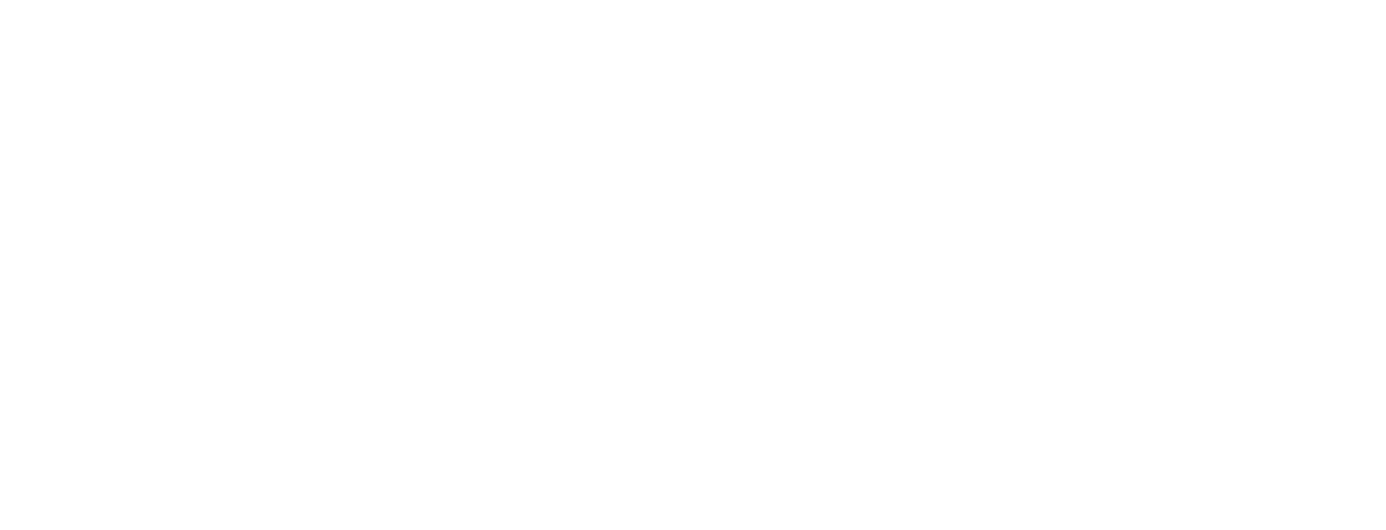
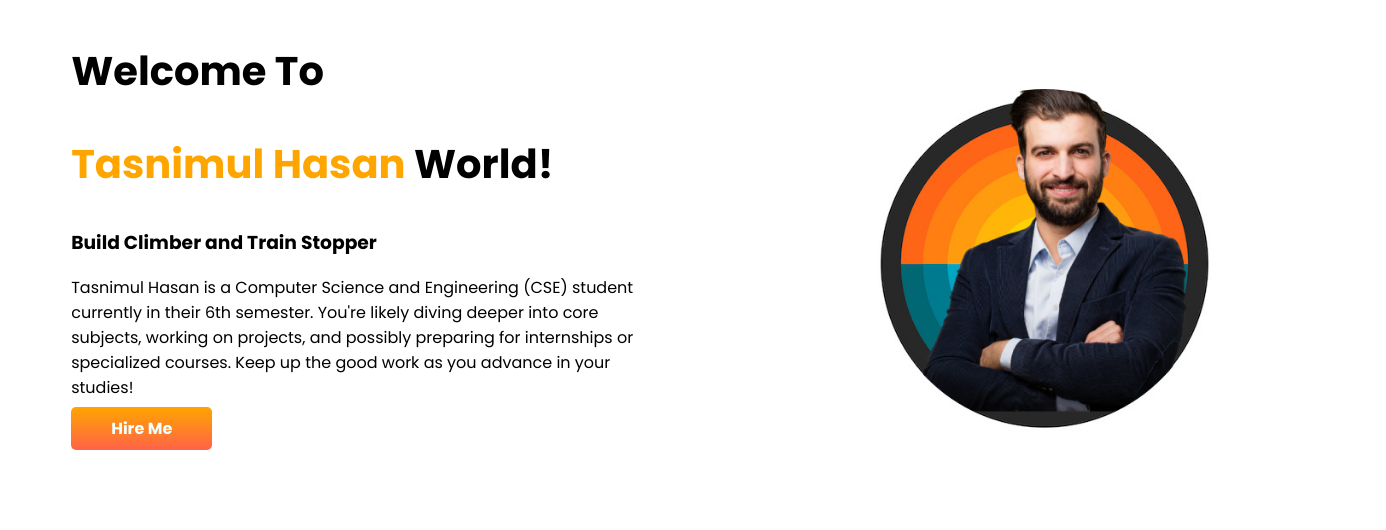
Before and after one commit to tasnimulhasan873/developer-portfolio, a plain HTML site: page index.html in a window 1280 px wide. Shown: the whole page, 1386 px wide, since content can reach past the window. Drawn offline with Linux system fonts and the light colour scheme.

Commit message:
first-supply

```diff
--- a/index.html
+++ b/index.html
@@ -4,9 +4,25 @@
     <meta charset="UTF-8">
     <meta name="viewport" content="width=device-width, initial-scale=1.0">
     <title>Tasnimul Portfolio</title>
+        <link rel="preconnect" href="https://fonts.googleapis.com">
+    <link rel="preconnect" href="https://fonts.gstatic.com" crossorigin>
+    <link href="https://fonts.googleapis.com/css2?family=Poppins:ital,wght@0,100;0,200;0,300;0,400;0,500;0,600;0,700;0,800;0,900;1,100;1,200;1,300;1,400;1,500;1,600;1,700;1,800;1,900&display=swap" rel="stylesheet">
    <link rel="stylesheet" href="style.css">
 </head>
 <body>
+<section>
+    <div class="half-width">
+           <h1>Welcome To</h1>
+        <h1><span class="orange-color">Tasnimul Hasan</span> World!</h1>
+        <h3>Build Climber and Train Stopper</h3>
+        <p>Tasnimul Hasan is a Computer Science and Engineering (CSE) student currently in their 6th semester. You're likely diving deeper into core subjects, working on projects, and possibly preparing for internships or specialized courses. Keep up the good work as you advance in your studies!</p>
+        <a class="link-botton" target ="_blank" href="https://docs.google.com/document/d/1d8bjssNSe7uTJVdq_p7LtNxjFrMxHLZB-1etxU1ADjw/edit#heading=h.2lksk8eyzh4h">Hire Me</a>
+    </div>
+        <div class="half-width">
+            <img src="demo-bg.png" alt="">
+        </div>
+
+</section>
 
 </body>
 </html>
--- a/style.css
+++ b/style.css
@@ -0,0 +1,32 @@
+body{
+        font-family: "Poppins", sans-serif;
+        font-weight: 400;
+        font-style: normal;
+      }
+h1{
+  font-size: 40px;
+}
+.orange-color{
+  color: orange;
+}
+p{
+  text-align: left 50px;
+}
+section{
+  display: flex;
+}
+.half-width{
+  width: 50%;
+  padding-left: 5%;
+}
+.half-width img{
+  width: 120%;
+}
+.link-botton{
+  text-decoration: none;
+  background-image: linear-gradient(orange, tomato);
+   padding: 10px 40px;
+   border-radius: 5px;
+   color: azure;
+   font-weight: 700;
+}
```
Also changed, not shown: demo-bg.png (added), images/developer.png (added), images/hardy.png (added), images/header_bg.png (added), images/icons/facebook.png (added), images/icons/insta.png (added), images/icons/js.png (added), images/icons/mongo.png (added), images/icons/nodejs.png (added), images/icons/react.png (added), images/icons/twitter.png (added).
